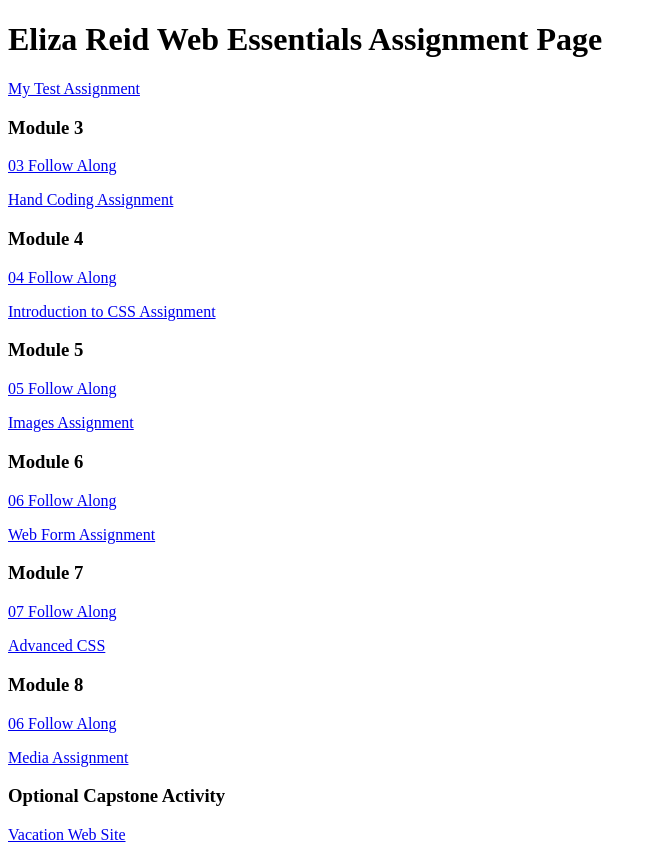
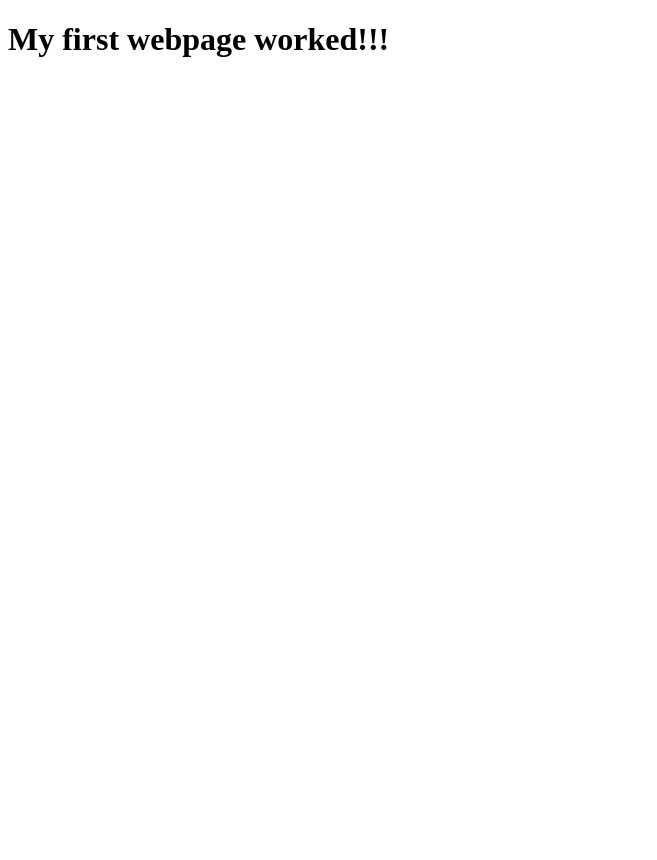
Before and after one commit to elizareid/dwdd1600, a plain HTML site: page index.html in a window 1280 px wide. Shown: the whole page, without its empty margins (0-657 px from the left). After the commit the page ends 800 px from the top, so only its background shows below. Drawn offline with Linux system fonts and the light colour scheme.

Commit message:
Add files via upload

```diff
--- a/index.html
+++ b/index.html
@@ -3,37 +3,9 @@
 <head>
     <meta charset="UTF-8">
     <meta name="viewport" content="width=device-width, initial-scale=1.0">
-		<title>dwdd 1600 assignment list page</title>
+    <title>Document</title>
 </head>
 <body>
-		<h1>Eliza Reid Web Essentials Assignment Page</h1>
-		<p><a href="01test">My Test Assignment</a></p>
-
-		<h3>Module 3</h3>
-		<p><a href="03follow-along">03 Follow Along</a></p>
-		<p><a href="03hand-coding">Hand Coding Assignment</a></p>
-
-		<h3>Module 4</h3>
-		<p><a href="04follow-along">04 Follow Along</a></p>
-		<p><a href="04intro-css">Introduction to CSS Assignment</a></p>
-
-		<h3>Module 5</h3>
-		<p><a href="05follow-along">05 Follow Along</a></p>
-		<p><a href="05images">Images Assignment</a></p>
-
-		<h3>Module 6</h3>
-		<p><a href="06follow-along">06 Follow Along</a></p>
-		<p><a href="06form">Web Form Assignment</a></p>
-
-		<h3>Module 7</h3>
-		<p><a href="07follow-along">07 Follow Along</a></p>
-		<p><a href="07advanced-css">Advanced CSS</a></p>
-
-		<h3>Module 8</h3>
-		<p><a href="08follow-along">06 Follow Along</a></p>
-		<p><a href="08media">Media Assignment</a></p>
-
-		<h3>Optional Capstone Activity</h3>
-		<p><a href="vacation">Vacation Web Site</a></p>
+    <h1>My first webpage worked!!!</h1>
 </body>
 </html>
```
Lines whose indentation alone changed are shown as unchanged.
